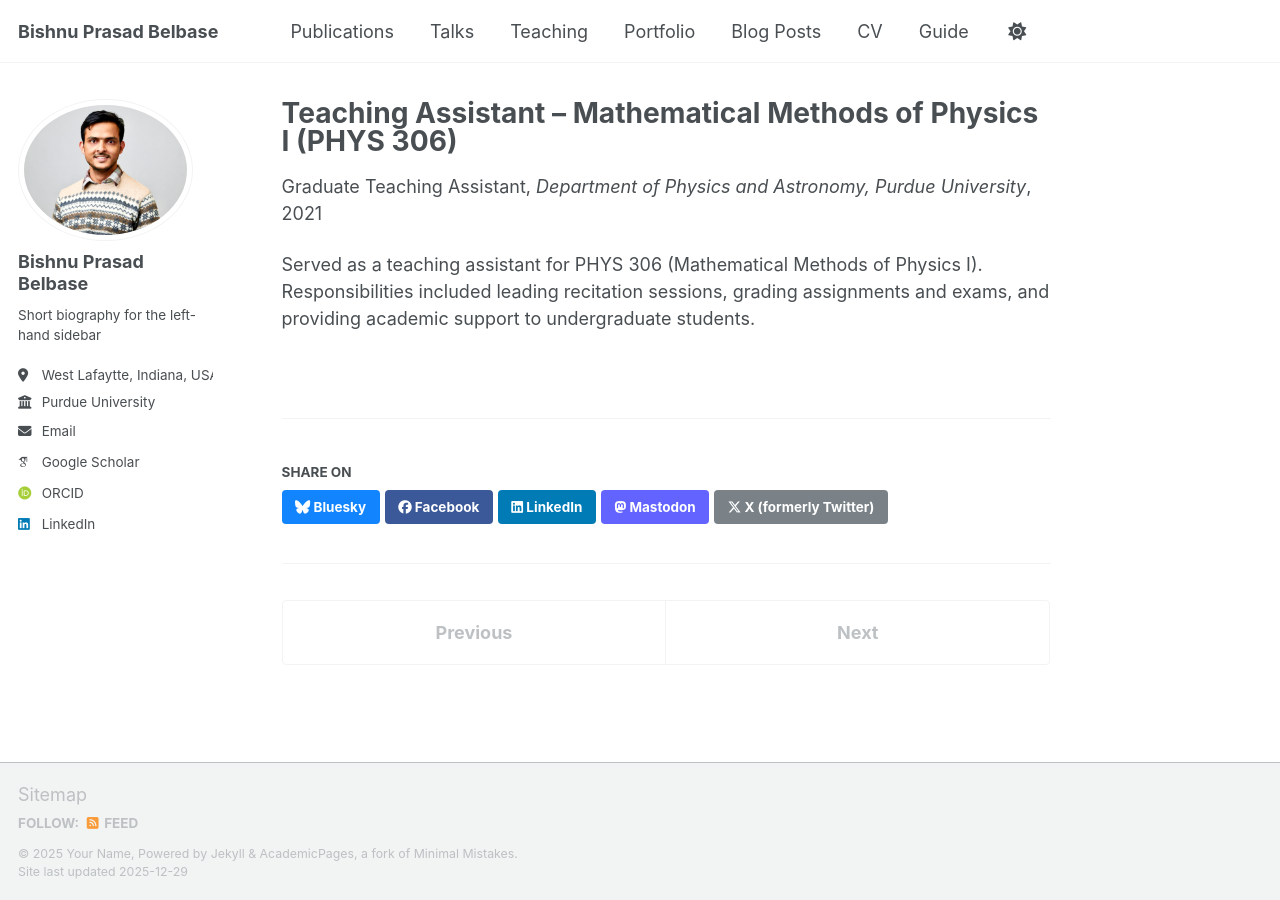
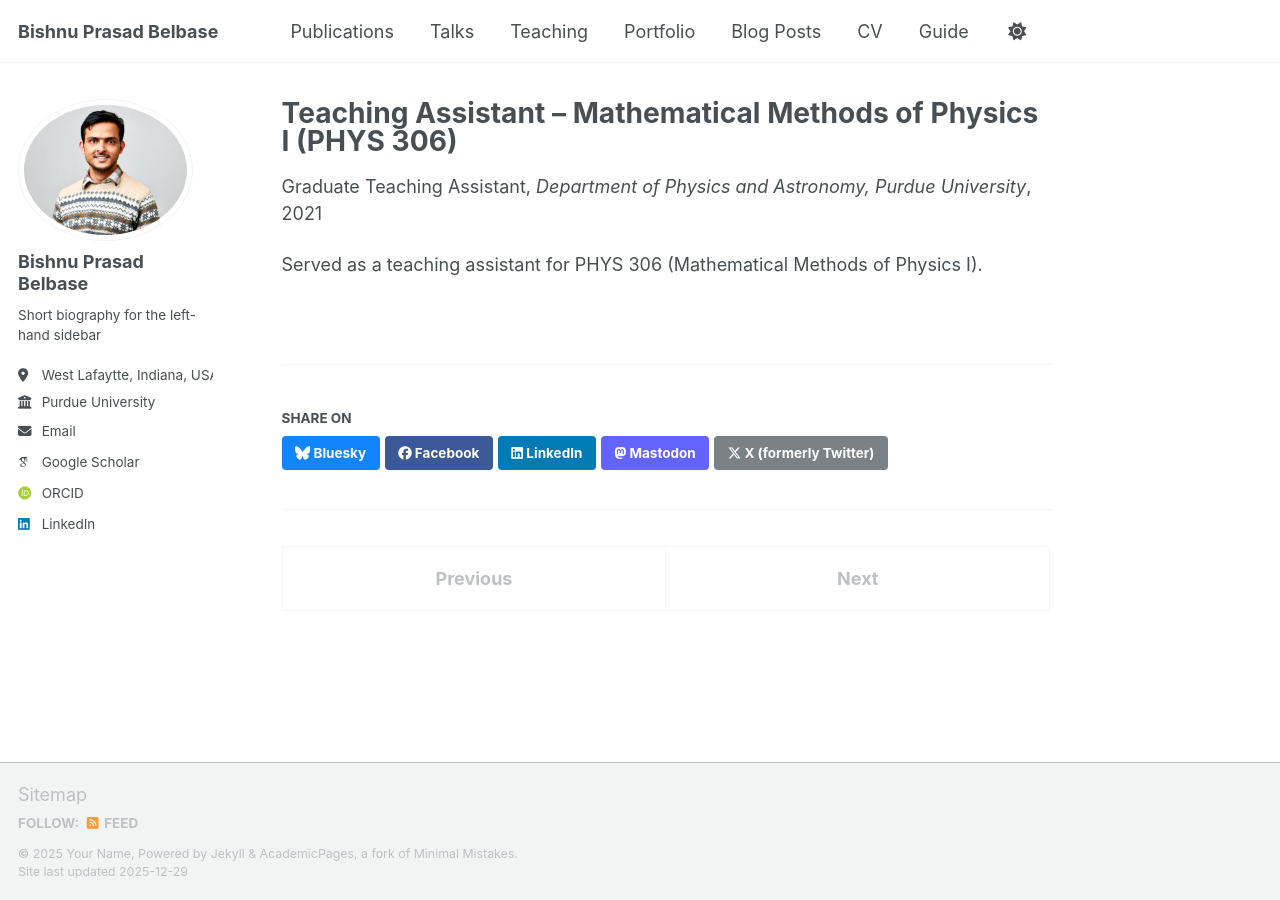
Before and after one commit to bbelbase8/bpb, a Jekyll site: the page built from _teaching/2021-fall-phys306.md, in a window 1280 px wide. Built offline with Jekyll 4.4.1, drawn with Linux system fonts in a browser that asks for light colours; some web fonts are replaced; a script bundle is joined from its source files by our own code; library files that are not in the unit come from our copies.

Commit message:
Update 2021-fall-phys306.md

```diff
--- a/_teaching/2021-fall-phys306.md
+++ b/_teaching/2021-fall-phys306.md
@@ -8,4 +8,4 @@ date: 2021-08-01
 location: "West Lafayette, Indiana, USA"
 ---
 
-Served as a teaching assistant for PHYS 306 (Mathematical Methods of Physics I). Responsibilities included leading recitation sessions, grading assignments and exams, and providing academic support to undergraduate students.
+Served as a teaching assistant for PHYS 306 (Mathematical Methods of Physics I).
```
